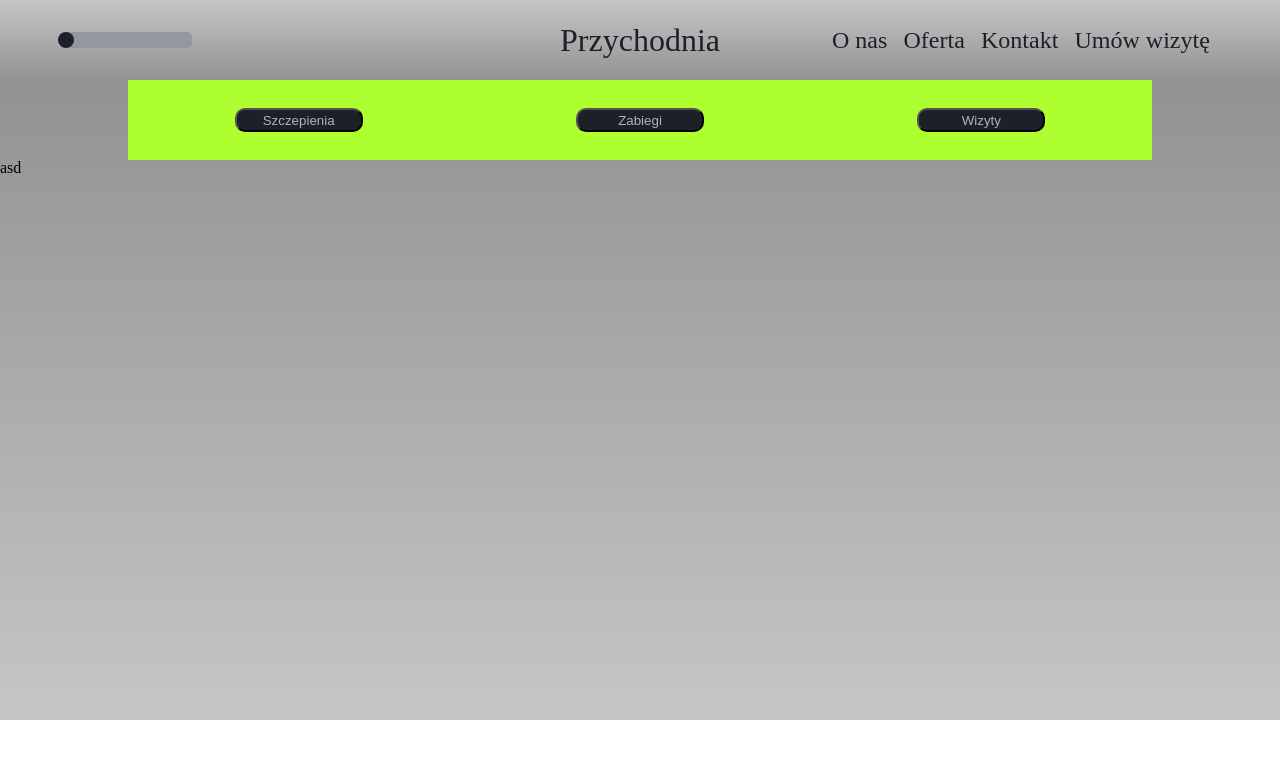
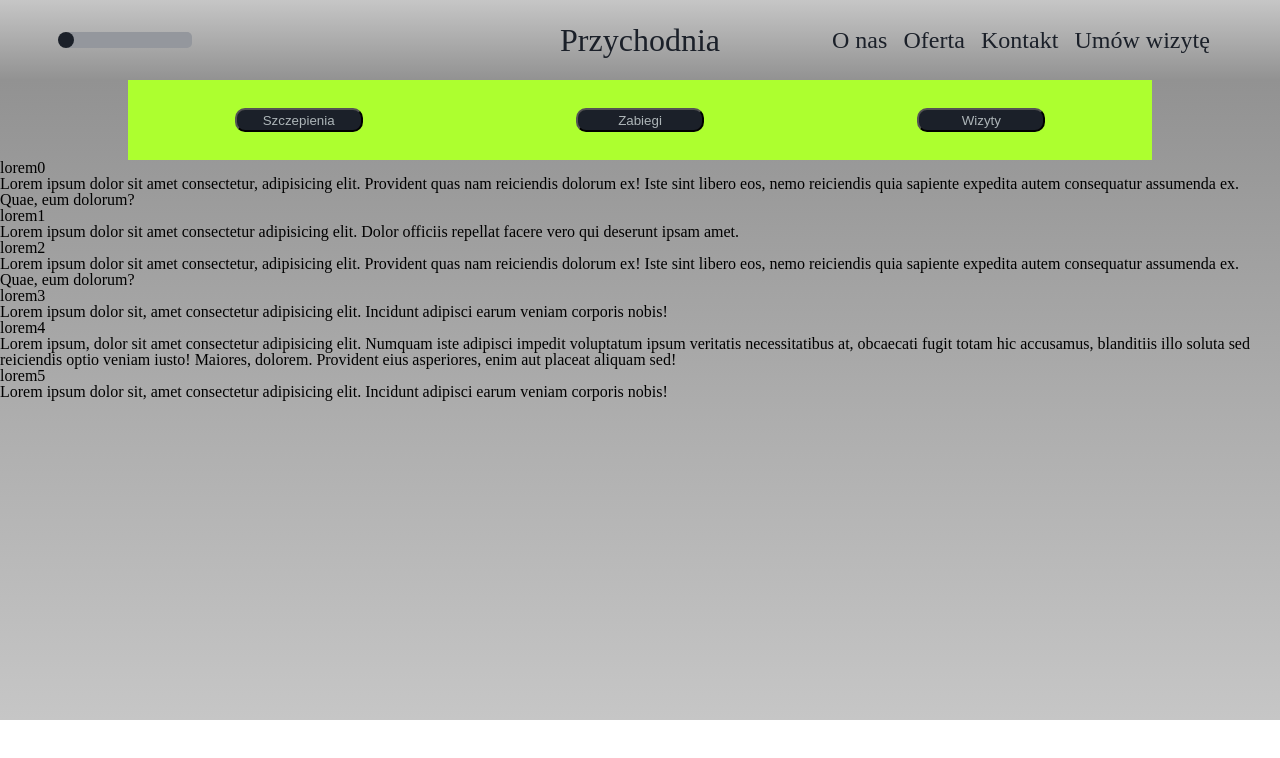
Before and after one commit to Kadavi95/ProjectMiniWeb, a React (Create React App) app: page /vaccinate in a window 1280 px wide. Shown: the top 758 px of the page. Built offline with nearby package versions, Linux system fonts and the light colour scheme.

Commit message:
mapping for object

```diff
--- a/src/App.js
+++ b/src/App.js
@@ -21,7 +21,9 @@ const App = () => {
       <Route path='/contactUs' exact = {true} component={contactus} ></Route>
       <Route path='/products' exact = {true} component={products}/>
       <Route path='/vaccinate' exact = {true} component={products}/>
-      <Route path='/appointment' exact = {true} component={Appointment} />
+      <Route path='/treatment' exact = {true} component={products}/>
+      <Route path='/appointments' exact = {true} component={products}/>
+      <Route path='/appointment' exact = {true} component={Appointment}/>
       <Route component={ErrorComponent} />
     </Switch>
   </Router>
--- a/src/Components/pages/innerPages/Vaccinate.js
+++ b/src/Components/pages/innerPages/Vaccinate.js
@@ -1,8 +1,55 @@
-import React from 'react';
+import React from "react";
+const VaccinatesBase = [
+    {
+        type: 'lorem0',
+        description: 'Lorem ipsum dolor sit amet consectetur, adipisicing elit. Provident quas nam reiciendis dolorum ex! Iste sint libero eos, nemo reiciendis quia sapiente expedita autem consequatur assumenda ex. Quae, eum dolorum?',
+    },
+    {
+        type: 'lorem1',
+        description: 'Lorem ipsum dolor sit amet consectetur adipisicing elit. Dolor officiis repellat facere vero qui deserunt ipsam amet.',
+    },
+    {
+        type: 'lorem2',
+        description: 'Lorem ipsum dolor sit amet consectetur, adipisicing elit. Provident quas nam reiciendis dolorum ex! Iste sint libero eos, nemo reiciendis quia sapiente expedita autem consequatur assumenda ex. Quae, eum dolorum?',
+    },
+    {
+        type: 'lorem3',
+        description: 'Lorem ipsum dolor sit, amet consectetur adipisicing elit. Incidunt adipisci earum veniam corporis nobis!',
+    },
+    {
+        type: 'lorem4',
+        description: 'Lorem ipsum, dolor sit amet consectetur adipisicing elit. Numquam iste adipisci impedit voluptatum ipsum veritatis necessitatibus at, obcaecati fugit totam hic accusamus, blanditiis illo soluta sed reiciendis optio veniam iusto! Maiores, dolorem. Provident eius asperiores, enim aut placeat aliquam sed!',
+    },
+    {
+        type: 'lorem5',
+        description: 'Lorem ipsum dolor sit, amet consectetur adipisicing elit. Incidunt adipisci earum veniam corporis nobis!',
+    },
+]
+
+
 
 const Vaccinate = () => {
-    return ( <>
-    <p>asd</p> </>);
-}
+    const singleVaccine = VaccinatesBase.map(({type, description}) => (
+        <li>
+            <h3>
+                {type}
+            </h3>
+
+            <p>
+                {description}
+            </p>
+        </li>
+    ))
+
+  return (
+    <>
+      <div className="vaccinateContainer">
+            <ul>
+                {singleVaccine}
+            </ul>
+      </div>
+    </>
+  );
+};
 
 export default Vaccinate;
```
Also changed, not shown: src/Elements/VaccinatsBase.js (added).
